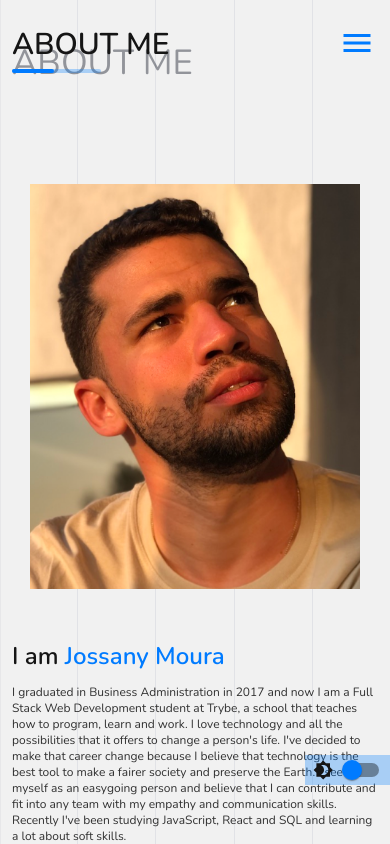
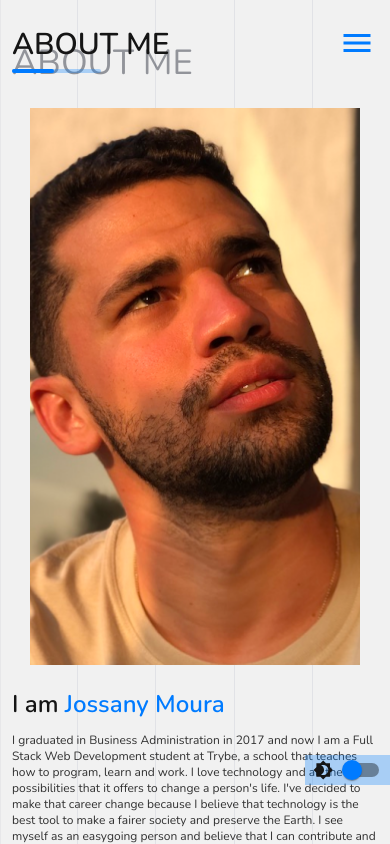
Before and after one commit to mjossany/portfolio, a React (Create React App) app: page /about in a window 390 px wide. Shown: the top 844 px of the page. Built offline with nearby package versions, Linux system fonts and the light colour scheme.

Commit message:
Modify responsiviness of the AboutPage

```diff
--- a/src/components/AboutPageComponent/Styled.js
+++ b/src/components/AboutPageComponent/Styled.js
@@ -21,19 +21,25 @@
   display: flex;
   justify-content: center;
   align-items: center;
+  padding-right: 2rem;
+  @media screen and (max-width: 768px) {
+    padding-right: 0;
+    margin-bottom: 4rem;
+  }
 `;
 
 export const Image = styled.img`
   width: 90%;
-  height: 100%;
+  height: 110%;
   object-fit: cover;
-  @media screen and (max-width: 2559px) {
-    height: 80%;
-  }
 `;
 
 export const RightContent = styled.div`
   width: 100%;
+  padding-left: 2rem;
+  @media screen and (max-width: 768px) {
+    padding-left: 0;
+  }
 `;
 
 export const H4 = styled.h4`
```
